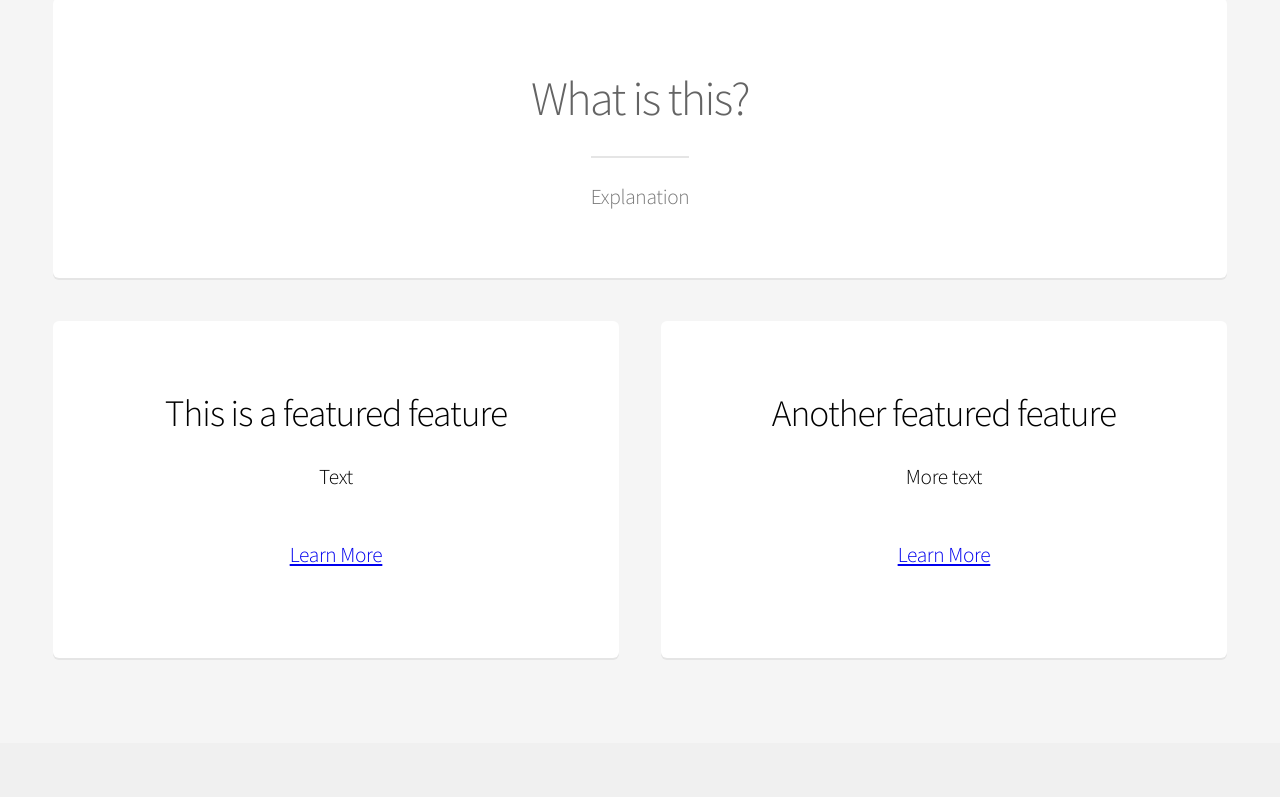
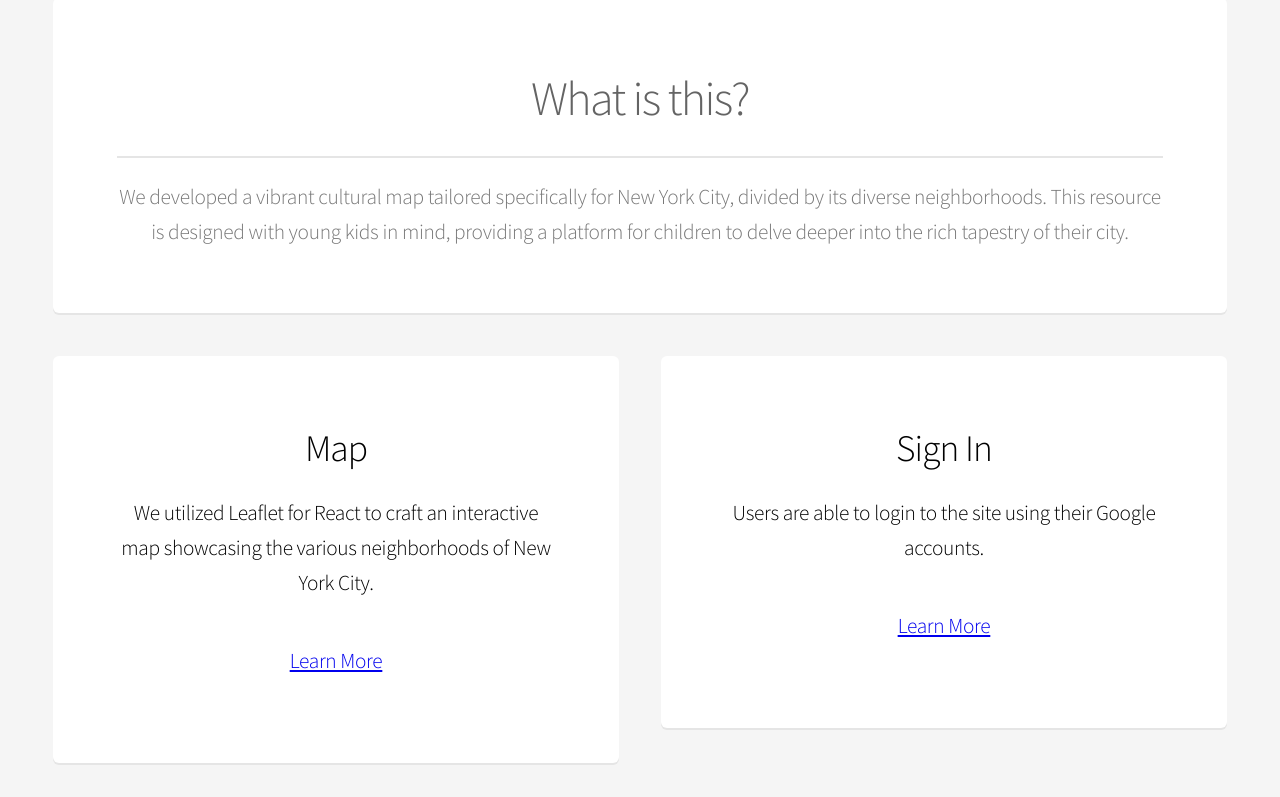
Before and after one commit to Aaleia/UrbanTapestry, a React (Create React App) app in the folder my-app/: page / in a window 1280 px wide. Shown: the part 743-1540 px from the top of the page. Built offline with nearby package versions, Linux system fonts and the light colour scheme.

Commit message:
replace the text

```diff
--- a/my-app/src/components/HomePage.jsx
+++ b/my-app/src/components/HomePage.jsx
@@ -20,17 +20,26 @@ class HomePage extends React.Component {
             <section className="box">
               <header>
                 <h2>What is this?</h2>
-                <p>Explanation</p>
+                <p>
+                  We developed a vibrant cultural map tailored specifically for
+                  New York City, divided by its diverse neighborhoods. This
+                  resource is designed with young kids in mind, providing a
+                  platform for children to delve deeper into the rich tapestry
+                  of their city.
+                </p>
               </header>
             </section>
             <div className="row">
               <div className="col-6 col-12-narrower">
                 <section className="box">
-                  <h3>This is a featured feature</h3>
-                  <p>Text</p>
+                  <h3>Map</h3>
+                  <p>
+                    We utilized Leaflet for React to craft an interactive map
+                    showcasing the various neighborhoods of New York City.{" "}
+                  </p>
                   <ul className="actions">
                     <li>
-                      <a href="#" className="button">
+                      <a href="/map" className="button">
                         Learn More
                       </a>
                     </li>
@@ -39,8 +48,8 @@ class HomePage extends React.Component {
               </div>
               <div className="col-6 col-12-narrower">
                 <section className="box">
-                  <h3>Another featured feature</h3>
-                  <p>More text</p>
+                  <h3>Sign In</h3>
+                  <p>Users are able to login to the site using their Google accounts. </p>
                   <ul className="actions">
                     <li>
                       <a href="#" className="button">
```
